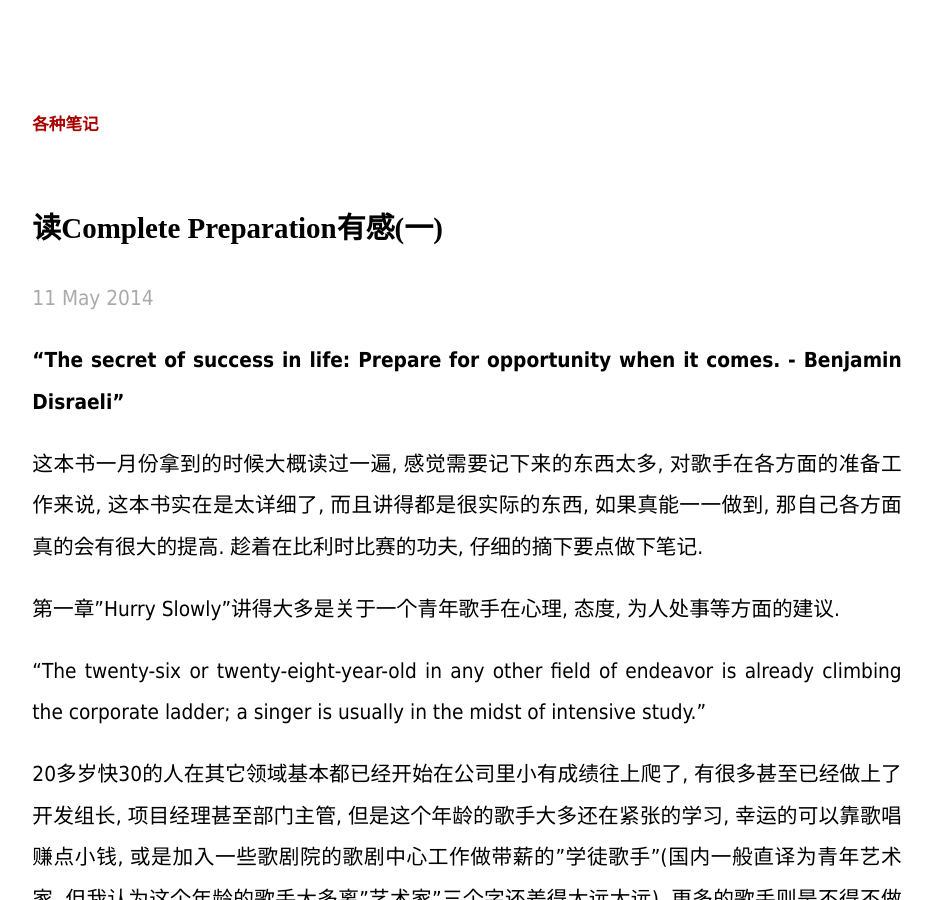
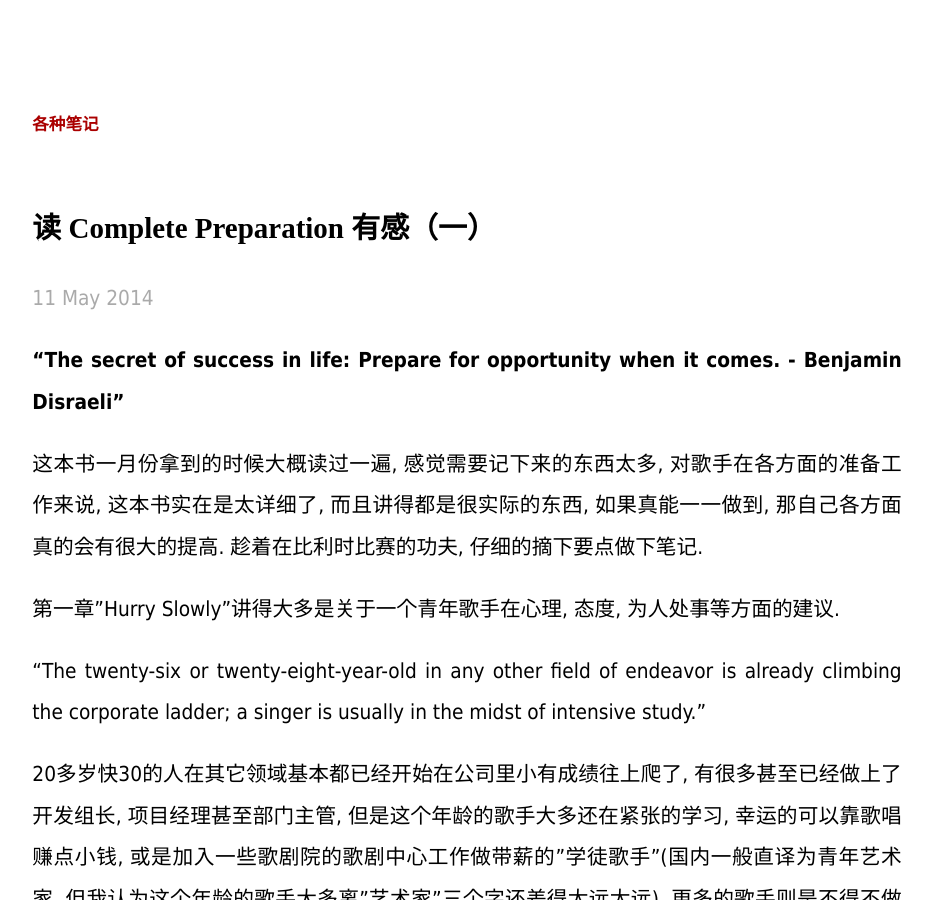
Before and after one commit to kwopera/kwopera.github.io, a Jekyll site: the page built from _posts/2014-05-11-notes-on-complete-preparation-1.md, in a window 1280 px wide and 900 px high. Shown: the whole window, without its empty margins (173-1105 px from the left). Built offline with Jekyll 4.4.1, drawn with Linux system fonts in a browser that asks for light colours.

```diff
--- a/_posts/2014-05-11-notes-on-complete-preparation-1.md
+++ b/_posts/2014-05-11-notes-on-complete-preparation-1.md
@@ -1,5 +1,5 @@
 ---
-title: 读Complete Preparation有感(一)
+title: 读 Complete Preparation 有感（一）
 layout: post
 ---
 
```
